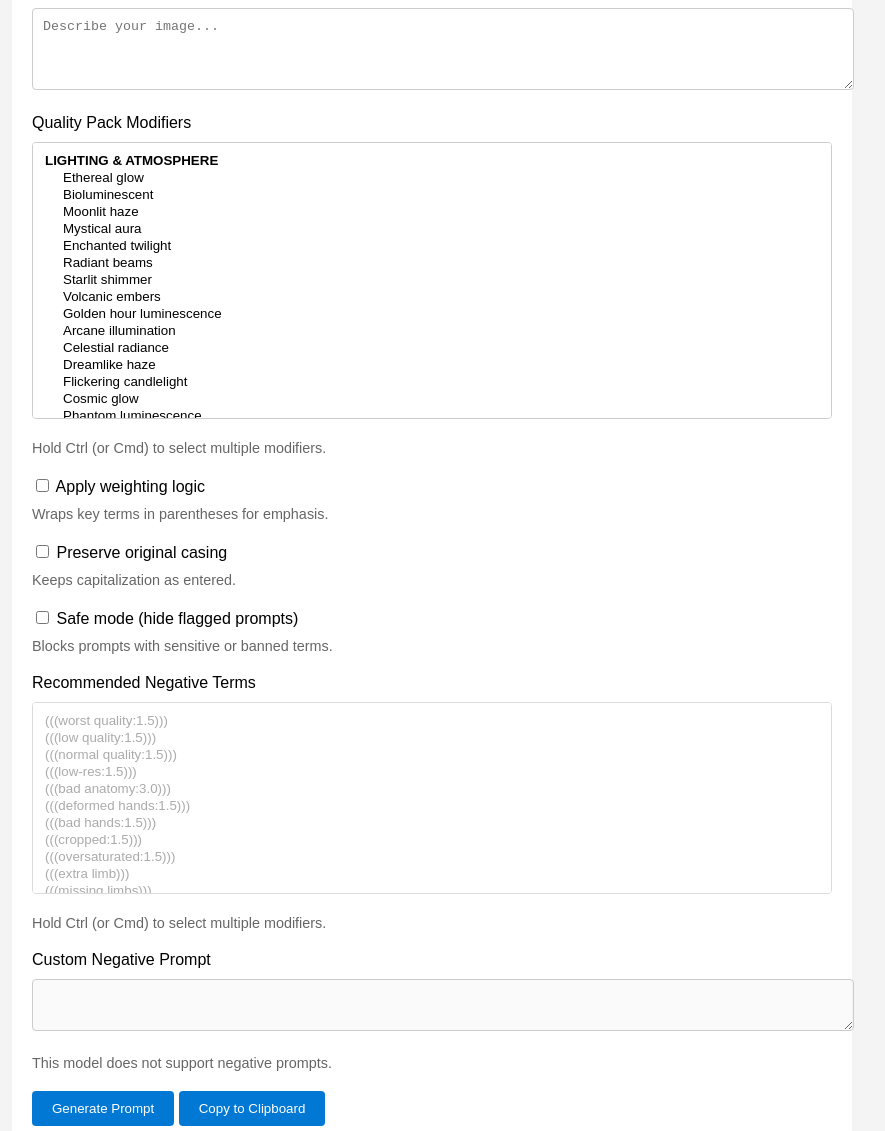
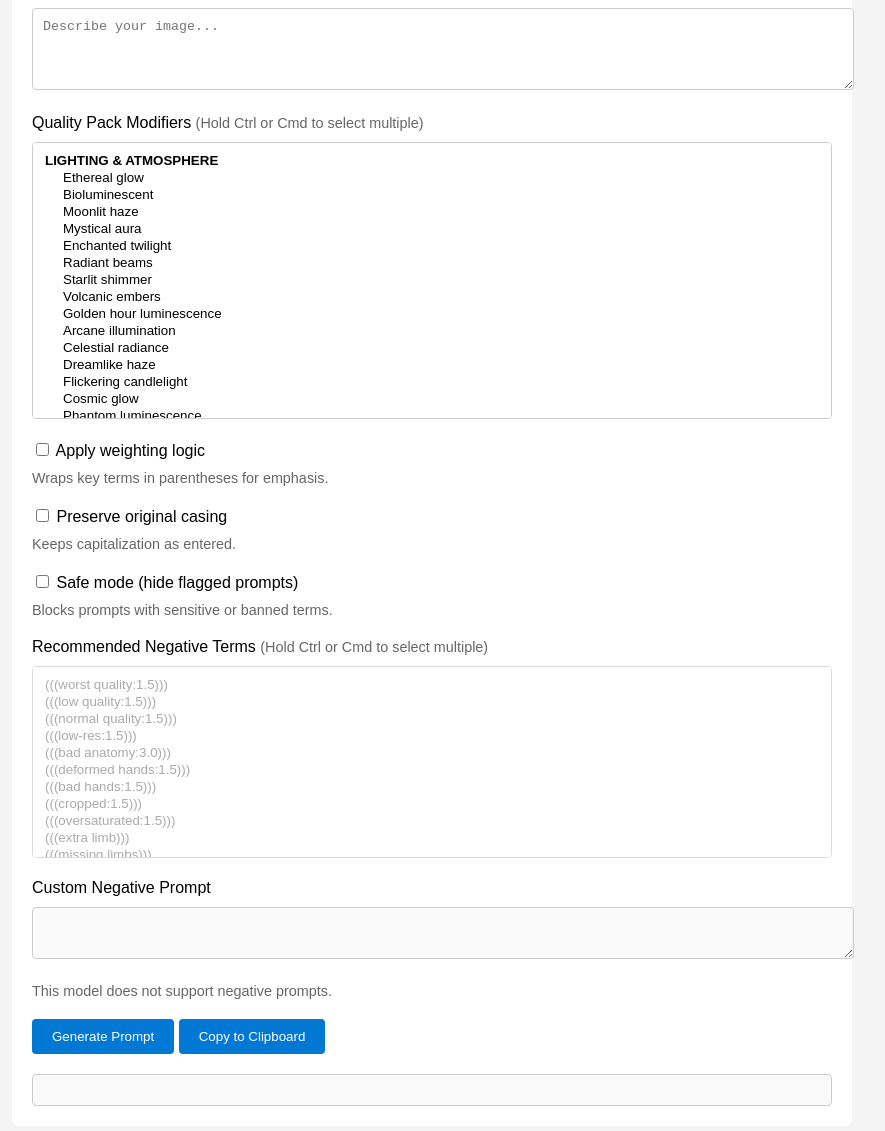
Before and after one commit to BloodRaiNxp/OTR-Radio-Browser, a plain HTML site: page index.html in a window 1280 px wide. Shown: the part 448-1579 px from the top of the page, without its empty margins (208-1093 px from the left). Drawn offline with Linux system fonts and the light colour scheme.

Commit message:
Update index.html

```diff
--- a/index.html
+++ b/index.html
@@ -188,7 +188,7 @@
     <label for="prompt">Main Prompt</label>
     <textarea id="prompt" rows="4" placeholder="Describe your image..."></textarea>
 
-    <label for="qualityPackOptions">Quality Pack Modifiers</label>
+    <label for="qualityPackOptions">Quality Pack Modifiers <span class="helper-text">(Hold Ctrl or Cmd to select multiple)</span></label>
     <select id="qualityPackOptions" multiple size="15">
       <optgroup label="LIGHTING & ATMOSPHERE">
         <option value="ethereal glow">Ethereal glow</option>
@@ -417,7 +417,6 @@
         <option value="oceanic abyss kingdom">Oceanic abyss kingdom</option>
       </optgroup>
     </select>
-    <div class="helper-text">Hold Ctrl (or Cmd) to select multiple modifiers.</div>
 
     <div class="checkbox-group">
       <input type="checkbox" id="weights" />
@@ -437,7 +436,7 @@
     </div>
     <div class="helper-text">Blocks prompts with sensitive or banned terms.</div>
 
-    <label for="negativePackOptions">Recommended Negative Terms</label>
+    <label for="negativePackOptions">Recommended Negative Terms <span class="helper-text">(Hold Ctrl or Cmd to select multiple)</span></label>
     <select id="negativePackOptions" multiple size="10">
       <option value="(((worst quality:1.5)))">(((worst quality:1.5)))</option>
       <option value="(((low quality:1.5)))">(((low quality:1.5)))</option>
@@ -468,7 +467,6 @@
       <option value="shattered">Shattered</option>
       <option value="chaotic">Chaotic</option>
     </select>
-    <div class="helper-text">Hold Ctrl (or Cmd) to select multiple modifiers.</div>
 
     <label for="negativePrompt">Custom Negative Prompt</label>
     <textarea id="negativePrompt" rows="2"></textarea>
```
